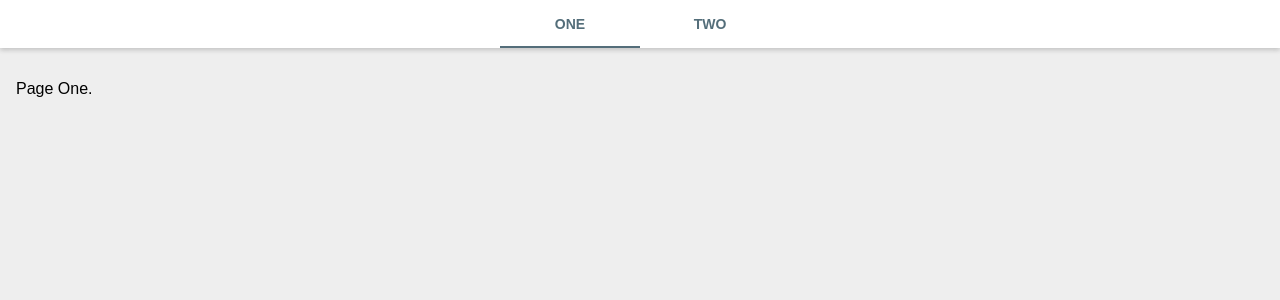
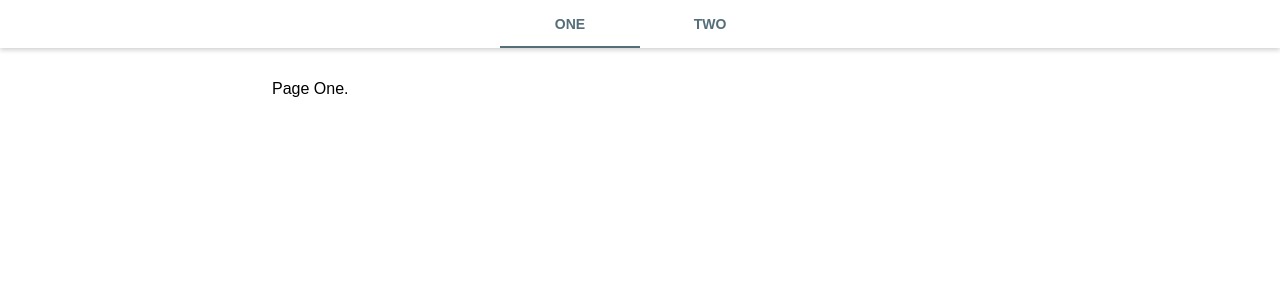
Before and after one commit to intuitive-programmer/tab-layout, a React (Create React App) app: page / in a window 1280 px wide. Shown: the top 300 px of the page. Built offline with nearby package versions, Linux system fonts and the light colour scheme.

Commit message:
Created Page component for rendering content.

```diff
--- a/src/pages/One.js
+++ b/src/pages/One.js
@@ -1,12 +1,7 @@
 import React from 'react'
 
-const One = ({ index, activeIndex }) => (
-  <div
-    className={index === activeIndex
-      ? "page page--active"
-      : "page"
-    }
-  >
+const One = () => (
+  <div>
     Page One.
   </div>
 )
--- a/src/pages/Two.js
+++ b/src/pages/Two.js
@@ -1,12 +1,7 @@
 import React from 'react'
 
-const Two = ({ index, activeIndex }) => (
-  <div
-    className={index === activeIndex
-      ? "page page--active"
-      : "page"
-    }
-  >
+const Two = () => (
+  <div>
     Page Two.
   </div>
 )
--- a/src/styles.scss
+++ b/src/styles.scss
@@ -53,12 +53,11 @@ body {
   height: calc(100% - 3em);
   padding: 0 1em;
   margin: 0 auto;
-  background-color: #eee;
 }
 
-@media only screen and (max-width: 600px) {
+@media only screen and (min-width: 600px) {
   .tab-layout__content {
-    width: 75%;
+    width: 60%;
   }
 }
 
--- /dev/null
+++ b/src/versions/Flexible/components/TabLayout/Page.js
@@ -0,0 +1,14 @@
+import React from 'react'
+
+const Page = ({index, activeIndex, render}) => (
+  <div
+  className={index === activeIndex
+    ? "page page--active"
+    : "page"
+  }
+>
+  {render()}
+</div>
+)
+
+export default Page
--- a/src/versions/Flexible/index.js
+++ b/src/versions/Flexible/index.js
@@ -3,6 +3,7 @@ import React from 'react'
 import TabLayout from './layouts/TabLayout'
 import Tab from './components/TabLayout/Tab'
 
+import Page from './components/TabLayout/Page'
 import One from '../../pages/One'
 import Two from '../../pages/Two'
 
@@ -13,8 +14,8 @@ const Flexible = () => (
       <Tab label="two" />
     </TabLayout.Nav>
     <TabLayout.Content>
-      <One />
-      <Two />
+      <Page render={() => <One />} />
+      <Page render={() => <Two />} />
     </TabLayout.Content>
   </TabLayout>
 )
--- /dev/null
+++ b/src/versions/Simple/components/TabLayout/Page.js
@@ -0,0 +1,14 @@
+import React from 'react'
+
+const Page = ({index, activeIndex, render}) => (
+  <div
+  className={index === activeIndex
+    ? "page page--active"
+    : "page"
+  }
+>
+  {render()}
+</div>
+)
+
+export default Page
--- a/src/versions/Simple/index.js
+++ b/src/versions/Simple/index.js
@@ -3,6 +3,7 @@ import React from 'react'
 import TabLayout from './layouts/TabLayout'
 import Tab from './components/TabLayout/Tab'
 
+import Page from './components/TabLayout/Page'
 import One from '../../pages/One'
 import Two from '../../pages/Two'
 
@@ -13,8 +14,8 @@ const Simple = () => (
       <Tab label="two" />
     </TabLayout.Nav>
     <TabLayout.Content>
-      <One />
-      <Two />
+      <Page render={() => <One />} />
+      <Page render={() => <Two />} />
     </TabLayout.Content>
   </TabLayout>
 )
```
